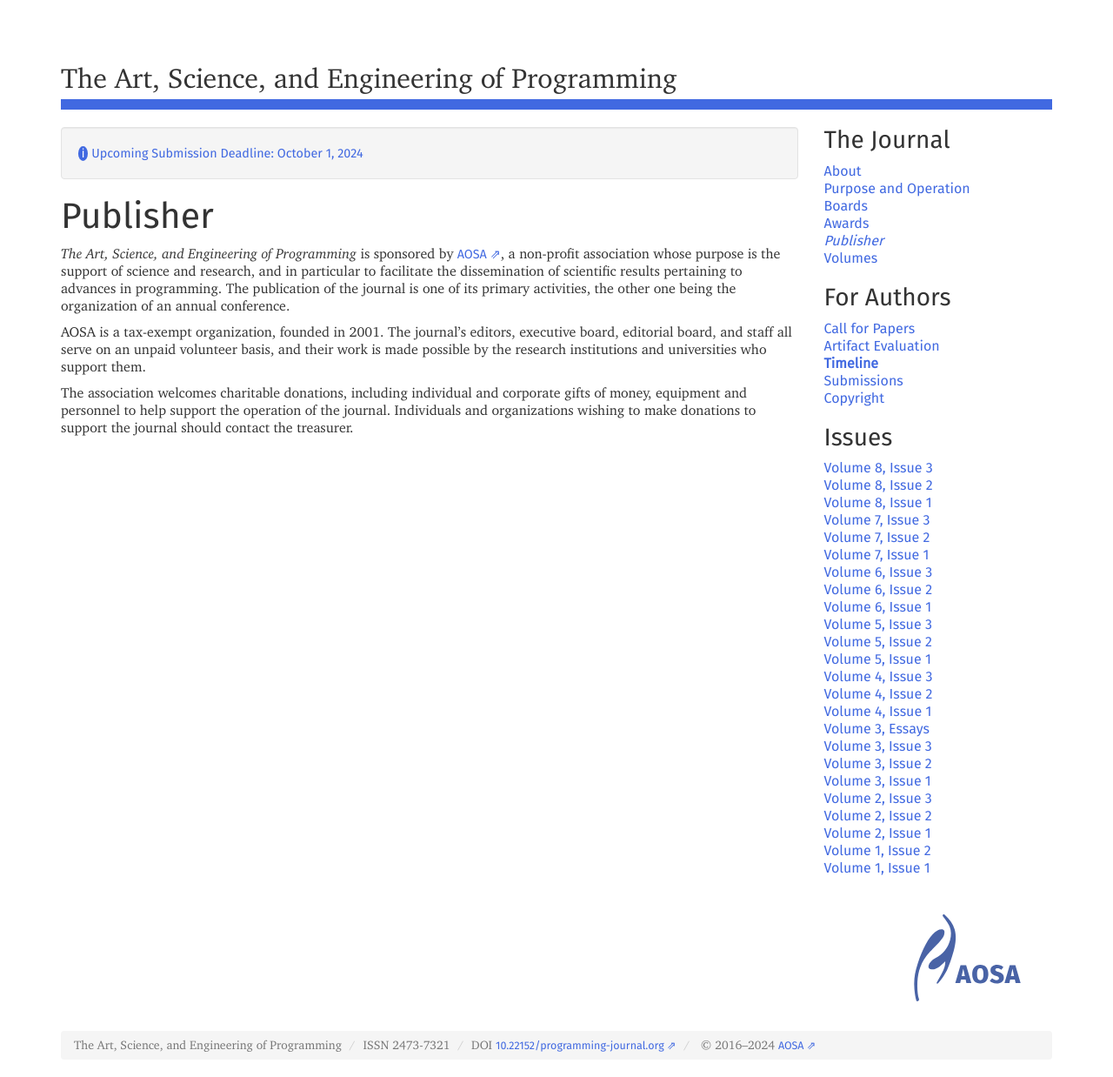
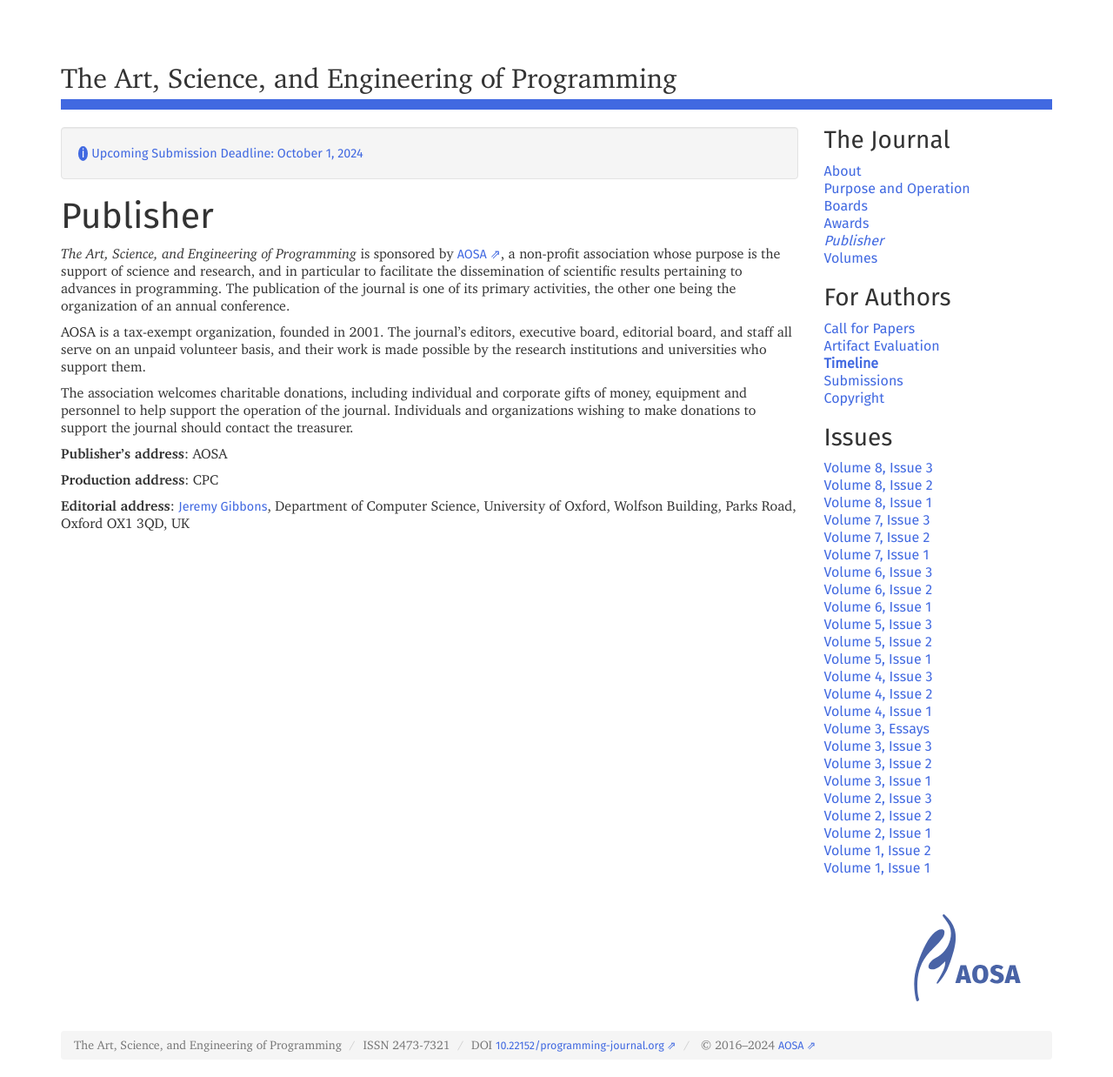
Before and after one commit to programming-journal/programming-journal.github.io, a Jekyll site: the page built from publisher/index.markdown, in a window 1280 px wide. Shown: the whole page at 87% size. Built offline with Jekyll 4.4.1, drawn with Linux system fonts in a browser that asks for light colours.

Commit message:
Steps towards contact details

```diff
--- a/publisher/index.markdown
+++ b/publisher/index.markdown
@@ -9,3 +9,9 @@ order: 800
 AOSA is a tax-exempt organization, founded in 2001. The journal's editors, executive board, editorial board, and staff all serve on an unpaid volunteer basis, and their work is made possible by the research institutions and universities who support them.
 
 The association welcomes charitable donations, including individual and corporate gifts of money, equipment and personnel to help support the operation of the journal. Individuals and organizations wishing to make donations to support the journal should contact the treasurer.
+
+**Publisher's address**: AOSA
+
+**Production address**: CPC
+
+**Editorial address**: [Jeremy Gibbons](mailto:jeremy.gibbons@cs.ox.ac.uk), Department of Computer Science, University of Oxford, Wolfson Building, Parks Road, Oxford OX1 3QD, UK
```
